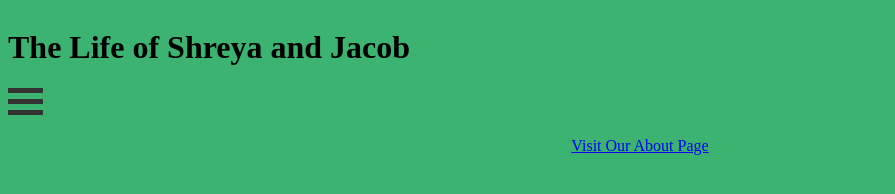
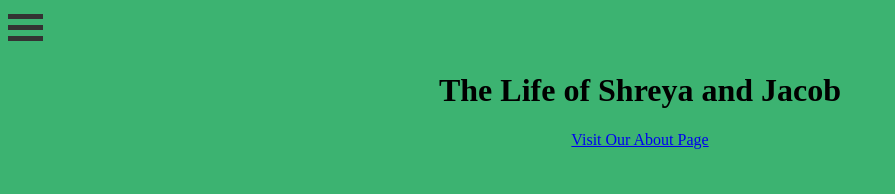
Before and after one commit to JacobGrab/JacobGrab.github.io, a plain HTML site: page index.html in a window 1280 px wide. Shown: the whole page, without its empty margins (0-895 px from the left). Drawn offline with Linux system fonts and the light colour scheme.

Commit message:
Update index.html

```diff
--- a/index.html
+++ b/index.html
@@ -26,12 +26,12 @@
 </head>
 
 <body style="background-color:MediumSeaGreen;">
-<div class="container" onclick="myFunction(this)"><h1 style="text-align: center;">The Life of Shreya and Jacob</h1>
+<div class="container" onclick="myFunction(this)">
   <div class="bar1"></div>
   <div class="bar2"></div>
   <div class="bar3"></div>
 </div>
-
+<h1 style="text-align: center;">The Life of Shreya and Jacob</h1>
 <script>
 function myFunction(x) {
   x.classList.toggle("change");
```
